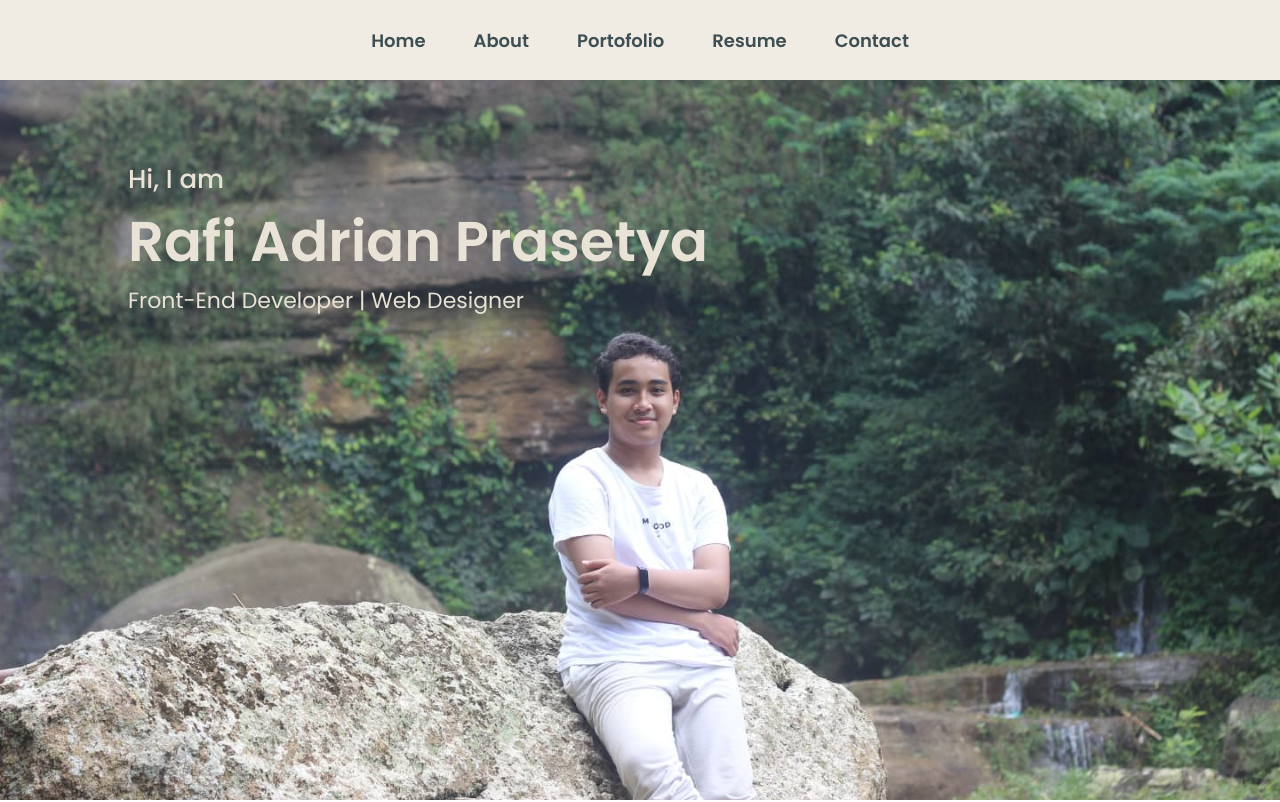
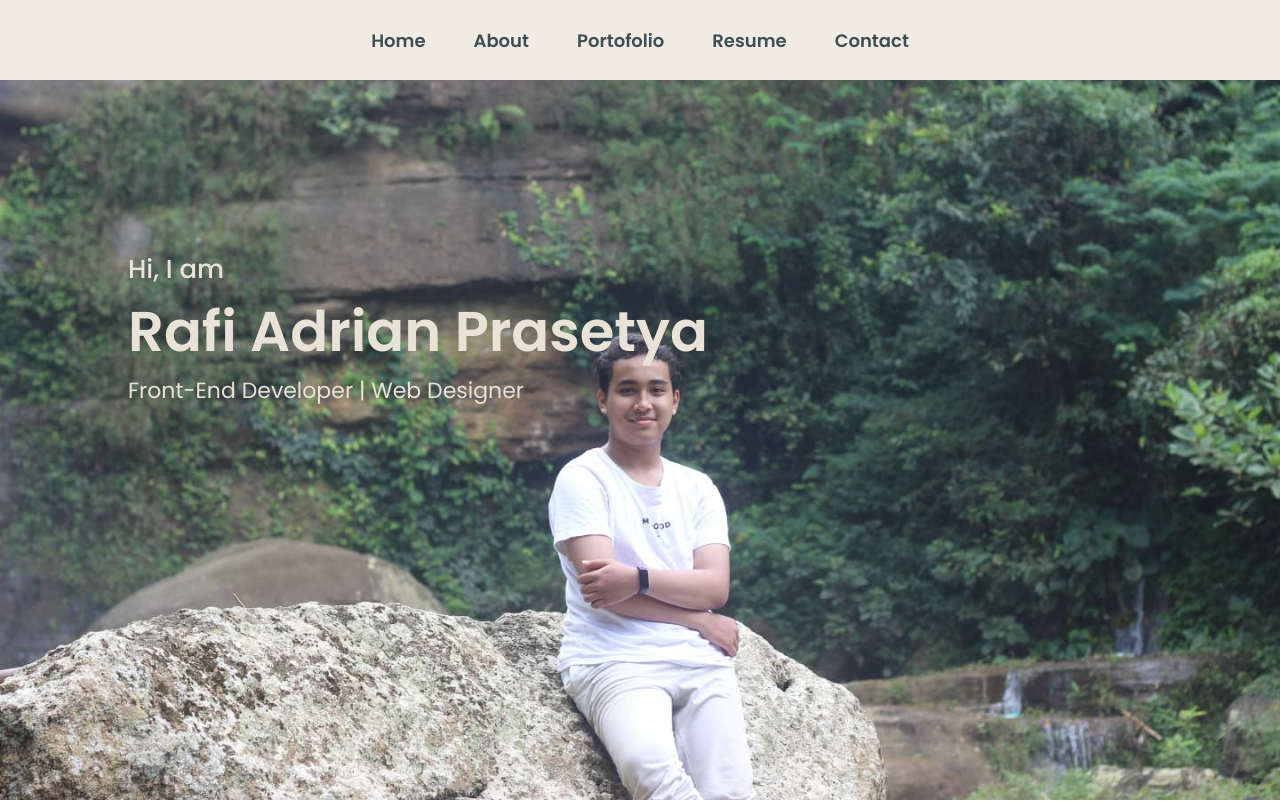
Before and after one commit to rafiadpr/webportoandre, a plain HTML site: page index.html in a window 1280 px wide. Shown: the top 802 px of the page. Drawn offline with Linux system fonts and the light colour scheme.

Commit message:
Update style.css

```diff
--- a/style.css
+++ b/style.css
@@ -66,7 +66,7 @@ nav ul li a {
 
 .jumbotron .caption {
     position: relative;
-    top: 160px;
+    top: 250px;
     color: #E9E2D6;
 }
 
```
